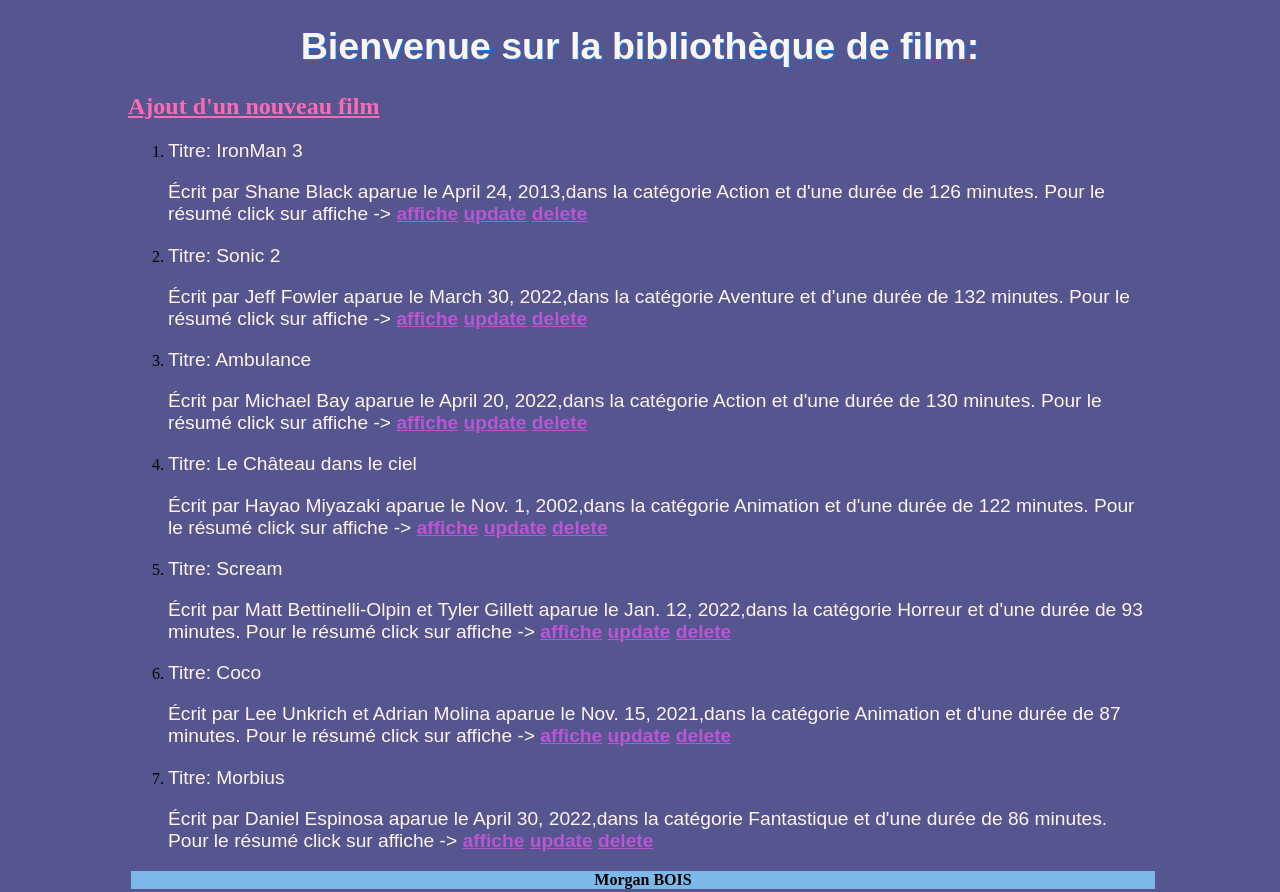
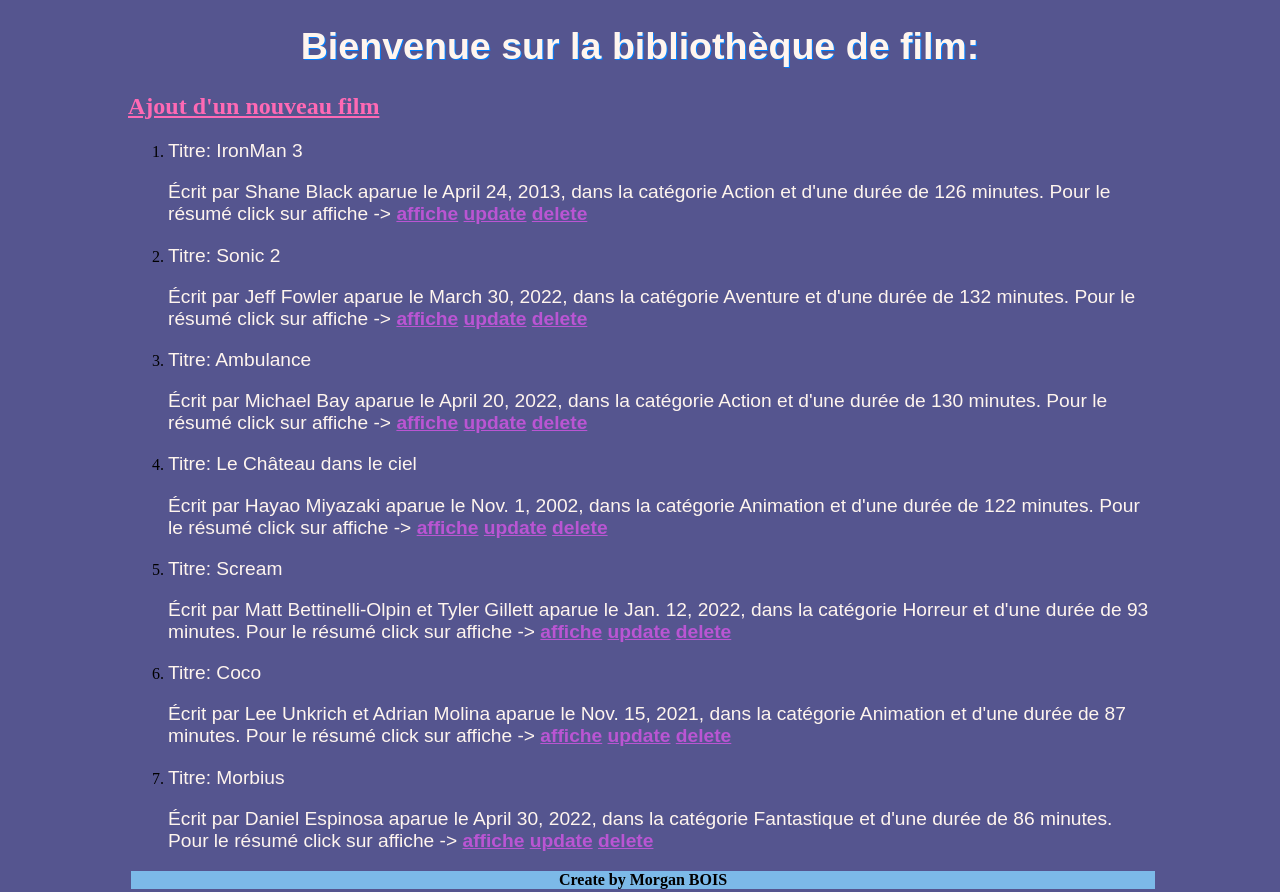
Before and after one commit to MorganWOODs3/TP-Morgan-BOIS-stream, a Django app: page /stream/ in a window 1280 px wide. Shown: the part 47-939 px from the top of the page. Run offline with Django 4.2, Linux system fonts and the light colour scheme; data comes from the database, SQL or seed files in the repository; both versions use the stored data as it was after the commit.

Commit message:
Rien à changer il me semble c'étais juste pour vérifier.

```diff
--- a/stream/film/models.py
+++ b/stream/film/models.py
@@ -18,7 +18,7 @@
     dure = models.IntegerField(blank=False)
     cat = models.CharField(max_length=30, choices=cat)
     resume = models.TextField(null=True, blank=True)
-    imaurl=models.URLField(max_length=300)
+    imaurl = models.URLField(max_length=300)
 
 
 
--- a/stream/film/templates/film/ajout.html
+++ b/stream/film/templates/film/ajout.html
@@ -15,7 +15,7 @@
       <input type="submit" value="envoyer les données"/>
      </form>
 
-    </section>
+ </section>
 
 {% endblock %}
 <!-- Voici ma page Ajout comme son nom l'indique, c'est pour ajouter un film. Et c'est tout.-->
--- a/stream/film/templates/film/centre.html
+++ b/stream/film/templates/film/centre.html
@@ -2,7 +2,7 @@
     <title>centre</title>
 {% block content %}
 
-<h1> Hub des Films et sites de Streams </h1>
+<h1> Hub des Films et sites de Streaming </h1>
 
 {% load static %}
 <img src="http://lesproductionsmozaik.com/wp-content/uploads/2020/06/production-1.gif">
--- a/stream/film/templates/film/index.html
+++ b/stream/film/templates/film/index.html
@@ -7,7 +7,7 @@
 <ol>
     {% for l in liste %}
     <li> <p class="ti">Titre: {{l.titre}}</p>
-            <p>Écrit par {{l.realisateur}} aparue le {{l.date_parution}},dans la catégorie {{l.cat}} et d'une durée de {{l.dure}} minutes. Pour le résumé click sur affiche ->
+            <p>Écrit par {{l.realisateur}} aparue le {{l.date_parution}}, dans la catégorie {{l.cat}} et d'une durée de {{l.dure}} minutes. Pour le résumé click sur affiche ->
 
             <a href="/stream/affiche/{{l.id}}/">affiche</a>
             <a href="/stream/update/{{l.id}}/">update</a>
--- a/stream/film/templates/film/main.html
+++ b/stream/film/templates/film/main.html
@@ -21,7 +21,7 @@
 
 {% block content %}
 {% endblock %}
-<footer>Morgan BOIS</footer>
+<footer>Create by Morgan BOIS</footer>
 </body>
 </html>
 
```
Also changed, not shown: stream/db.sqlite3.
